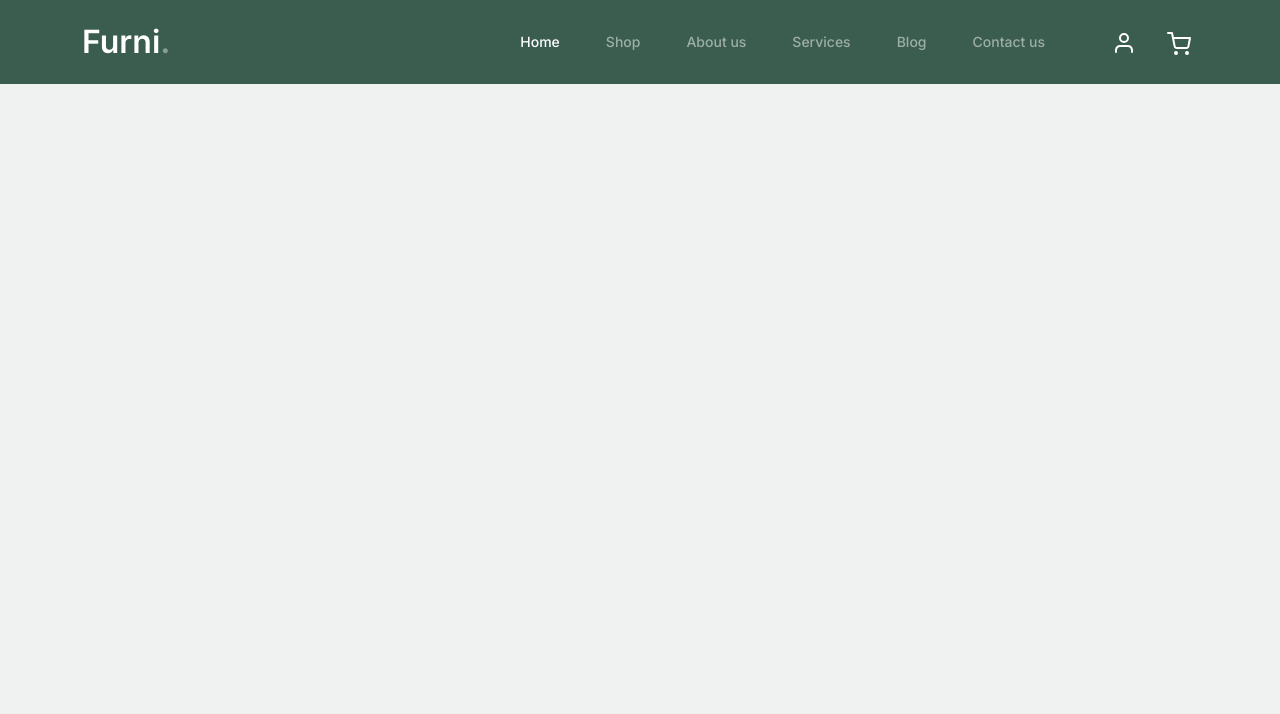
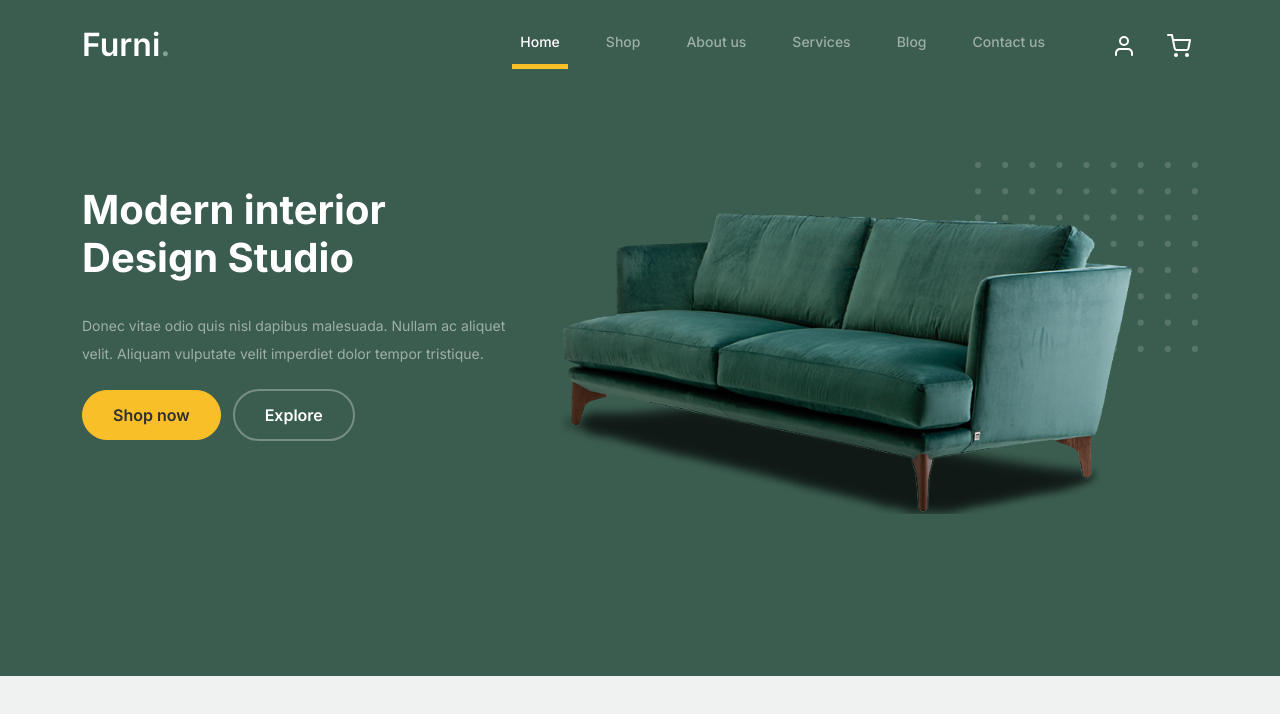
Before and after one commit to SelvedinSoftic/Furni-page-with-bootstrap, a plain HTML site: page index.html in a window 1280 px wide. Drawn offline with nearby package versions, Linux system fonts and the light colour scheme.

Commit message:
gotov navbar i hero

```diff
--- a/index.html
+++ b/index.html
@@ -34,7 +34,7 @@
         <div class="collapse navbar-collapse" id="navbarNav">
           <ul class="navbar-nav navbar-nav ms-auto mb-2 mb-md-0" id="first-ul">
             <li class="nav-item active">
-              <a class="nav-link" href="#"
+              <a class="nav-link home" href="#"
                 >Home <span class="sr-only">(current)</span></a
               >
             </li>
@@ -69,6 +69,34 @@
         </div>
       </div>
     </nav>
+    <div class="hero">
+      <div class="container">
+        <div class="row justify-content-between">
+          <div class="col-lg-5">
+            <div class="hero-text">
+              <h1>
+                Modern interior <span class="d-block">Design Studio</span>
+              </h1>
+              <p class="paragraph mb-4">
+                Donec vitae odio quis nisl dapibus malesuada. Nullam ac aliquet
+                velit. Aliquam vulputate velit imperdiet dolor tempor tristique.
+              </p>
+              <p>
+                <a href="#" class="btn btn-primary me-2">Shop now</a>
+                <a href="#" class="btn btn-white-outline">Explore</a>
+              </p>
+            </div>
+          </div>
+          <div class="col-lg-7">
+            <div class="image-border">
+              <img class="white-dots" src="/images/dots-light.svg " />
+              <img class="couch" src="/images/couch.png" />
+            </div>
+          </div>
+        </div>
+      </div>
+    </div>
+
     <script
       src="https://code.jquery.com/jquery-3.3.1.slim.min.js"
       integrity="sha384-q8i/X+965DzO0rT7abK41JStQIAqVgRVzpbzo5smXKp4YfRvH+8abtTE1Pi6jizo"
--- a/style.css
+++ b/style.css
@@ -9,7 +9,7 @@ body {
   background-color: #eff2f1;
 }
 
-.navbar {
+.navbar-expand-md {
   padding: 20px 0;
   background-color: #3b5d50 !important;
 }
@@ -51,10 +51,9 @@ body {
   margin-right: 20px;
 }
 
-
 .custom-navbar-cta {
-display: flex;
-flex-direction: row;
+  display: flex;
+  flex-direction: row;
 }
 .navbar .navbar-cta li:first-child {
   margin-right: 20px;
@@ -63,6 +62,67 @@ flex-direction: row;
 .navbar .navbar-cta {
   margin-left: 40px !important;
 }
+.navbar .custom-navbar-cta a {
+  cursor: pointer;
+}
+
+.hero {
+  background-color: #3b5d50;
+  padding: 98px 0;
+}
+.hero .container {
+  padding: 0 12px;
+  width: 100%;
+}
+.hero-text {
+  padding-top: 24px;
+}
+
+h1 {
+  color: #fff;
+  font-size: 27.85px;
+  font-weight: 700;
+  margin-bottom: 30px;
+}
+.paragraph {
+  color: #fff;
+  opacity: 0.5;
+}
+.btn {
+  font-weight: 600;
+  padding: 12px 30px;
+  font-size: 16px;
+  border-radius: 30px;
+}
+
+.btn-primary {
+  background-color: #f9bf29;
+  color: #2f2f2f;
+  margin-right: 8px;
+  border-color: #f9bf29;
+}
+
+.btn-white-outline {
+  color: #fff;
+  border: 2px solid rgba(255, 255, 255, 0.3);
+}
+
+.image-border {
+  padding-top: 48px;
+  position: relative;
+}
+.white-dots {
+  position: absolute;
+  width: 35%;
+  top: 0;
+  right: 0;
+  z-index: 1;
+}
+.couch {
+  width: 90%;
+  position: relative;
+  z-index: 2;
+}
 
 @media (min-width: 768px) {
   .navbar-nav .nav-item .nav-link {
@@ -70,12 +130,32 @@ flex-direction: row;
   }
   .custom-navbar-cta .nav-link {
     padding: 8px;
-
-
   }
   .custom-navbar-cta {
-    margin-left: 40px!important;
+    margin-left: 40px !important;
   }
+  .hero {
+    padding: 162px 0;
+  }
+  h1 {
+    font-size: 33.5px;
+  }
+  .home {
+    border-bottom: 5px solid #f9bf29;
+  }
+  .navbar-nav .nav-item .nav-link:hover {
+    border-bottom: 5px solid #f9bf29;
+  }
+
+  .btn-primary:hover {
+    background-color: #f8b810;
+    color: #2f2f2f;
+    border-color: #f8b810;
+  }
+}
+.btn-white-outline:hover {
+  color: rgba(255, 255, 255, 1);
+  border-color: rgba(255, 255, 255, 1);
 }
 
 @media (min-width: 1200px) {
@@ -85,4 +165,7 @@ flex-direction: row;
   #first-ul .nav-link {
     margin: 0 15px !important;
   }
+  h1 {
+    font-size: 40px;
+  }
 }
```
